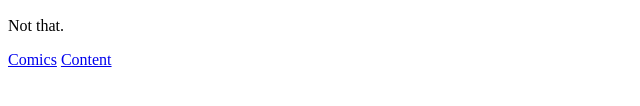
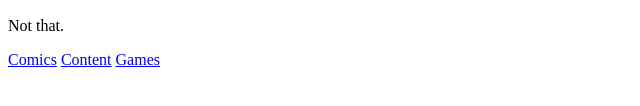
Before and after one commit to czmarc1/First-Html, a plain HTML site: page index.html in a window 1280 px wide. Shown: the part 148-254 px from the top of the page, 0-640 px from the left. Drawn offline with Linux system fonts and the light colour scheme.

Commit message:
Update index.html

```diff
--- a/index.html
+++ b/index.html
@@ -11,5 +11,6 @@
 <p>Not that.</p>
 <a href="comics.html" title="ComicsComics">Comics</a>
 <a href="content.html" title="content">Content</a>
+<a href="games.html" title="games">Games</a>
 </body>
 </html>
```
